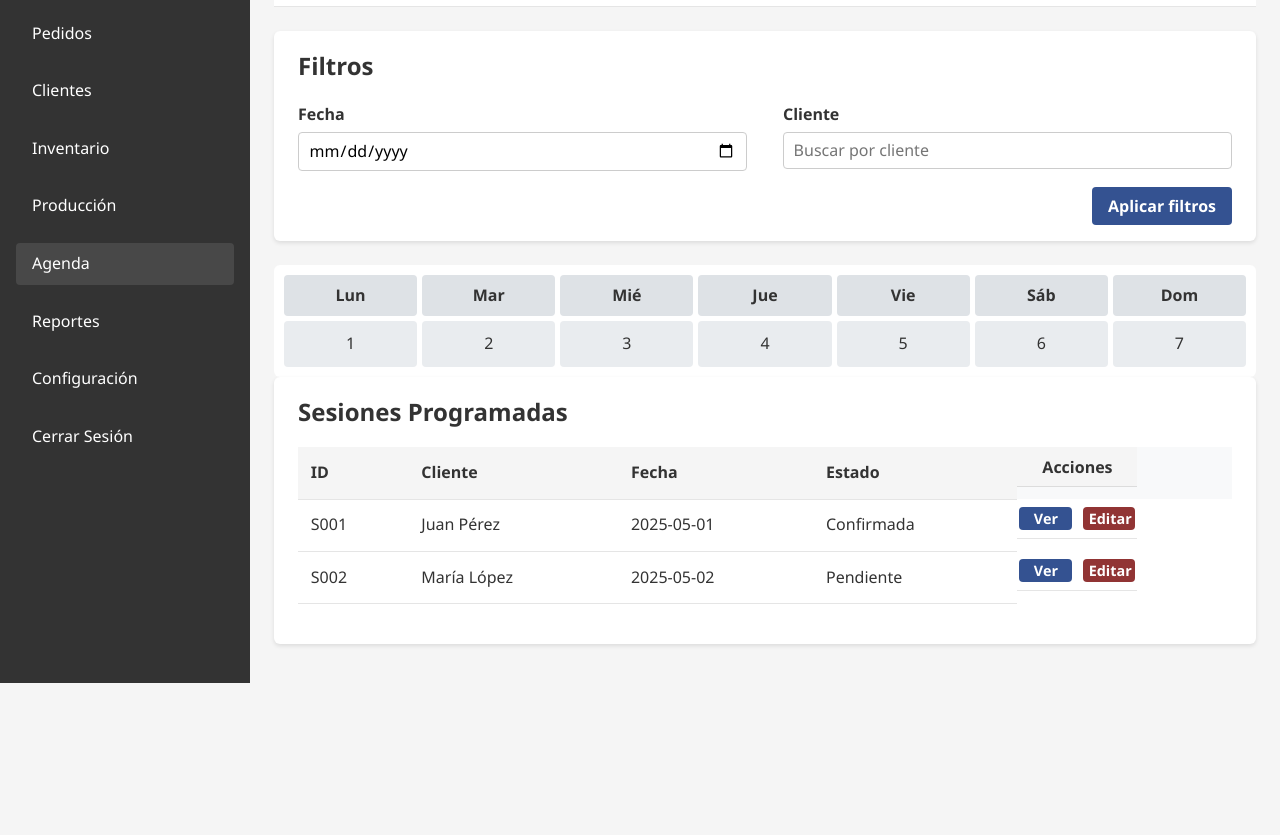
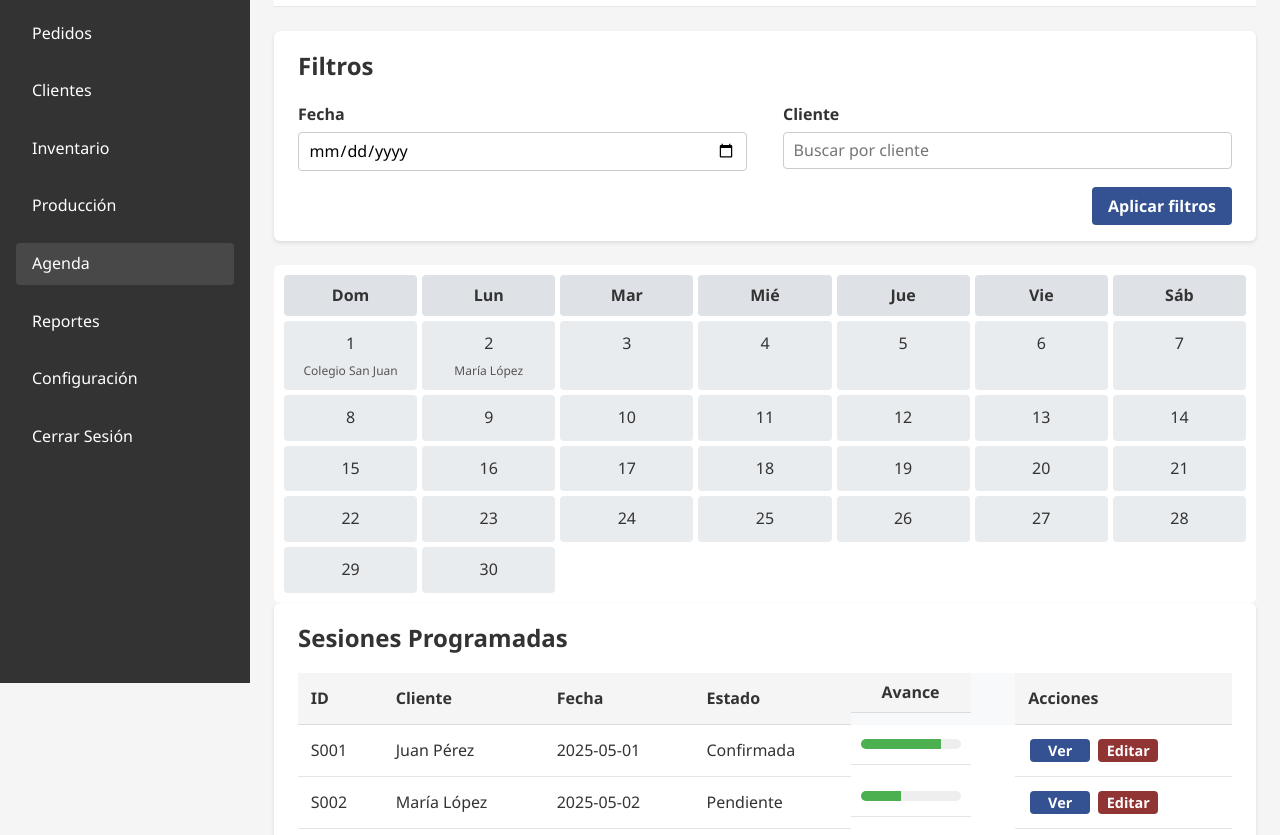
Before and after one commit to end1996/SistemaGestionArteIdeas, a plain HTML site: page pages/agenda.html in a window 1280 px wide. Shown: the part 117-952 px from the top of the page. Before the commit the page ends 809 px from the top, so only its background shows below. Drawn offline with Linux system fonts and the light colour scheme.

Commit message:
Agregada agenda con calendario, tareas y seguimiento de avance

```diff
--- a/pages/agenda.html
+++ b/pages/agenda.html
@@ -6,11 +6,40 @@
   <title>Agenda Fotográfica</title>
   <link rel="stylesheet" href="../assets/css/styles.css" />
   <link rel="stylesheet" href="../assets/css/agenda.css" />
-
+  <style>
+    .event-label {
+      display: block;
+      font-size: 0.75rem;
+      color: #555;
+      margin-top: 4px;
+      white-space: nowrap;
+      overflow: hidden;
+      text-overflow: ellipsis;
+    }
+    .task-list {
+      list-style: none;
+      padding-left: 0;
+    }
+    .task-list li {
+      padding: 4px 0;
+      border-bottom: 1px solid #eaeaea;
+    }
+    .progress-bar {
+      background-color: #eee;
+      border-radius: 5px;
+      overflow: hidden;
+      height: 10px;
+      width: 100px;
+    }
+    .progress {
+      background-color: #4caf50;
+      height: 100%;
+      transition: width 0.3s;
+    }
+  </style>
 </head>
 <body>
   <div class="container">
-    <!-- Botón de menú hamburguesa para móvil -->
     <button class="menu-toggle" id="menuToggle">
       <span class="menu-icon"></span>
     </button>
@@ -18,33 +47,15 @@
       <div class="logo">FotoStudio</div>
       <nav class="nav-menu">
         <ul>
-                    <li class="nav-item">
-                        <a href="index.html" class="nav-link">Dashboard</a>
-                    </li>
-                    <li class="nav-item">
-                        <a href="pedidos.html" class="nav-link">Pedidos</a>
-                    </li>
-                    <li class="nav-item">
-                        <a href="clientes.html" class="nav-link">Clientes</a>
-                    </li>
-                    <li class="nav-item">
-                        <a href="inventario.html" class="nav-link">Inventario</a>
-                    </li>
-                    <li class="nav-item">
-                        <a href="produccion.html" class="nav-link">Producción</a>
-                    </li>
-                    <li class="nav-item ">
-                        <a href="agenda.html" class="nav-link active">Agenda</a>
-                    </li>
-                    <li class="nav-item">
-                      <a href="reportes.html" class="nav-link">Reportes</a>
-                  </li>
-                    <li class="nav-item">
-                        <a href="configuracion.html" class="nav-link">Configuración</a>
-                    </li>
-                    <li class="nav-item">
-                        <a href="login.html" class="nav-link">Cerrar Sesión</a>
-                    </li>
+          <li class="nav-item"><a href="index.html" class="nav-link">Dashboard</a></li>
+          <li class="nav-item"><a href="pedidos.html" class="nav-link">Pedidos</a></li>
+          <li class="nav-item"><a href="clientes.html" class="nav-link">Clientes</a></li>
+          <li class="nav-item"><a href="inventario.html" class="nav-link">Inventario</a></li>
+          <li class="nav-item"><a href="produccion.html" class="nav-link">Producción</a></li>
+          <li class="nav-item"><a href="agenda.html" class="nav-link active">Agenda</a></li>
+          <li class="nav-item"><a href="reportes.html" class="nav-link">Reportes</a></li>
+          <li class="nav-item"><a href="configuracion.html" class="nav-link">Configuración</a></li>
+          <li class="nav-item"><a href="login.html" class="nav-link">Cerrar Sesión</a></li>
         </ul>
       </nav>
     </div>
@@ -72,23 +83,7 @@
       </div>
 
       <div class="calendar-container">
-        <div class="calendar">
-          <div class="calendar-header">Lun</div>
-          <div class="calendar-header">Mar</div>
-          <div class="calendar-header">Mié</div>
-          <div class="calendar-header">Jue</div>
-          <div class="calendar-header">Vie</div>
-          <div class="calendar-header">Sáb</div>
-          <div class="calendar-header">Dom</div>
-
-          <div class="calendar-day" tabindex="0">1</div>
-          <div class="calendar-day" tabindex="0">2</div>
-          <div class="calendar-day" tabindex="0">3</div>
-          <div class="calendar-day" tabindex="0">4</div>
-          <div class="calendar-day" tabindex="0">5</div>
-          <div class="calendar-day" tabindex="0">6</div>
-          <div class="calendar-day" tabindex="0">7</div>
-        </div>
+        <div class="calendar" id="calendar"></div>
       </div>
 
       <div class="card">
@@ -101,6 +96,7 @@
                 <th>Cliente</th>
                 <th>Fecha</th>
                 <th>Estado</th>
+                <th>Avance</th>
                 <th>Acciones</th>
               </tr>
             </thead>
@@ -110,6 +106,9 @@
                 <td>Juan Pérez</td>
                 <td>2025-05-01</td>
                 <td>Confirmada</td>
+                <td>
+                  <div class="progress-bar"><div class="progress" style="width: 80%;"></div></div>
+                </td>
                 <td>
                   <button class="btn btn-sm btn-ver">Ver</button>
                   <button class="btn btn-sm btn-editar">Editar</button>
@@ -121,6 +120,9 @@
                 <td>2025-05-02</td>
                 <td>Pendiente</td>
                 <td>
+                  <div class="progress-bar"><div class="progress" style="width: 40%;"></div></div>
+                </td>
+                <td>
                   <button class="btn btn-sm btn-ver">Ver</button>
                   <button class="btn btn-sm btn-editar">Editar</button>
                 </td>
@@ -130,24 +132,75 @@
         </div>
       </div>
 
+      <div class="card">
+        <h2>Tareas por Proyecto</h2>
+        <ul class="task-list">
+          <li><strong>S001</strong> - Preparar equipo de luces</li>
+          <li><strong>S002</strong> - Confirmar asistencia del cliente</li>
+          <li><strong>S002</strong> - Imprimir formularios de consentimiento</li>
+        </ul>
+      </div>
     </div>
   </div>
 
   <script>
-    document.querySelectorAll('.calendar-day').forEach((day) => {
-      day.addEventListener('click', () => {
-        day.classList.toggle('selected');
+    const calendarEl = document.getElementById('calendar');
+    const today = new Date();
+    const year = today.getFullYear();
+    const month = today.getMonth();
+    const firstDay = new Date(year, month, 1).getDay();
+    const daysInMonth = new Date(year, month + 1, 0).getDate();
+
+    const dayNames = ['Dom', 'Lun', 'Mar', 'Mié', 'Jue', 'Vie', 'Sáb'];
+    dayNames.forEach(day => {
+      const header = document.createElement('div');
+      header.className = 'calendar-header';
+      header.textContent = day;
+      calendarEl.appendChild(header);
     });
-      day.addEventListener('keydown', (e) => {
+
+    const sessions = [
+      { day: 1, label: 'Colegio San Juan' },
+      { day: 2, label: 'María López' },
+    ];
+
+    for (let i = 0; i < firstDay; i++) {
+      const empty = document.createElement('div');
+      empty.className = 'calendar-day empty';
+      calendarEl.appendChild(empty);
+    }
+
+    for (let i = 1; i <= daysInMonth; i++) {
+      const dayEl = document.createElement('div');
+      dayEl.className = 'calendar-day';
+      dayEl.setAttribute('tabindex', '0');
+      const dayNum = document.createElement('span');
+      dayNum.className = 'day-number';
+      dayNum.textContent = i;
+      dayEl.appendChild(dayNum);
+
+      const session = sessions.find(s => s.day === i);
+      if (session) {
+        const label = document.createElement('span');
+        label.className = 'event-label';
+        label.textContent = session.label;
+        dayEl.appendChild(label);
+      }
+
+      dayEl.addEventListener('click', () => {
+        dayEl.classList.toggle('selected');
+      });
+      dayEl.addEventListener('keydown', (e) => {
         if (e.key === 'Enter' || e.key === ' ') {
           e.preventDefault();
-          day.classList.toggle('selected');
+          dayEl.classList.toggle('selected');
         }
       });
-    });
-  </script>
-  <script>
-    // Control del menú móvil
+
+      calendarEl.appendChild(dayEl);
+    }
+
+    // Menú móvil
     const menuToggle = document.getElementById('menuToggle');
     const sidebar = document.getElementById('sidebar');
 
@@ -156,7 +209,6 @@
       menuToggle.classList.toggle('menu-active');
     });
 
-    // Cerrar menú al hacer clic fuera
     document.addEventListener('click', (e) => {
       if (!sidebar.contains(e.target) && !menuToggle.contains(e.target) && sidebar.classList.contains('active')) {
         sidebar.classList.remove('active');
```
Lines whose indentation alone changed are shown as unchanged.
